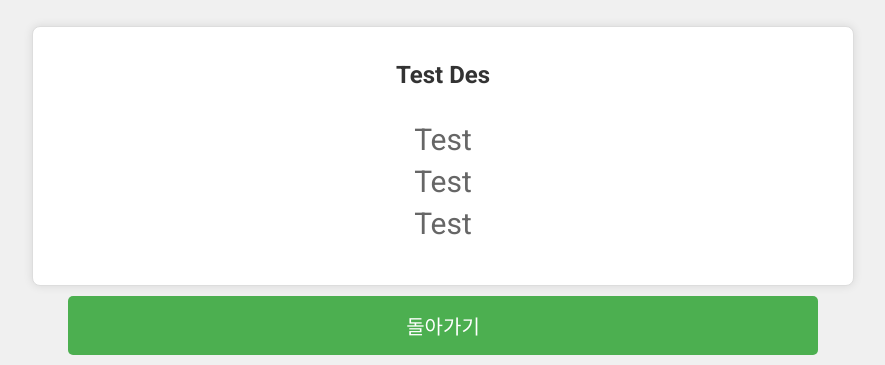
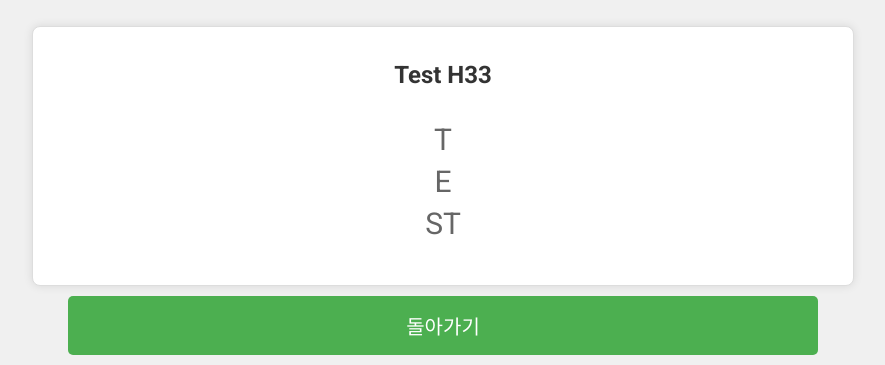
Before and after one commit to Inertia-h-j/WSW, a website: page index.html in a window 1280 px wide. Shown: the part 435-800 px from the top of the page, without its empty margins (197-1082 px from the left). Drawn offline with Linux system fonts and the light colour scheme.

Commit message:
Update index.html

```diff
--- a/index.html
+++ b/index.html
@@ -2,7 +2,7 @@
 <html lang="en">
 <head>
     <meta charset="UTF-8">
-    <title>Test Site</title>
+    <title>Test</title>
     <link rel="stylesheet" href="https://fonts.googleapis.com/css2?family=Roboto:wght@400;700&display=swap">
     <style>
         body {
@@ -91,8 +91,8 @@
     </div>
 
     <div id="description">
-        <h3>Test Des</h3>
-        <p id="descriptionText">Test<br>Test<br> Test
+        <h3>Test H33</h3>
+        <p id="descriptionText">T<br>E<br>ST
     </div>
 
     <!-- 다시 검색하기 버튼 -->
```
